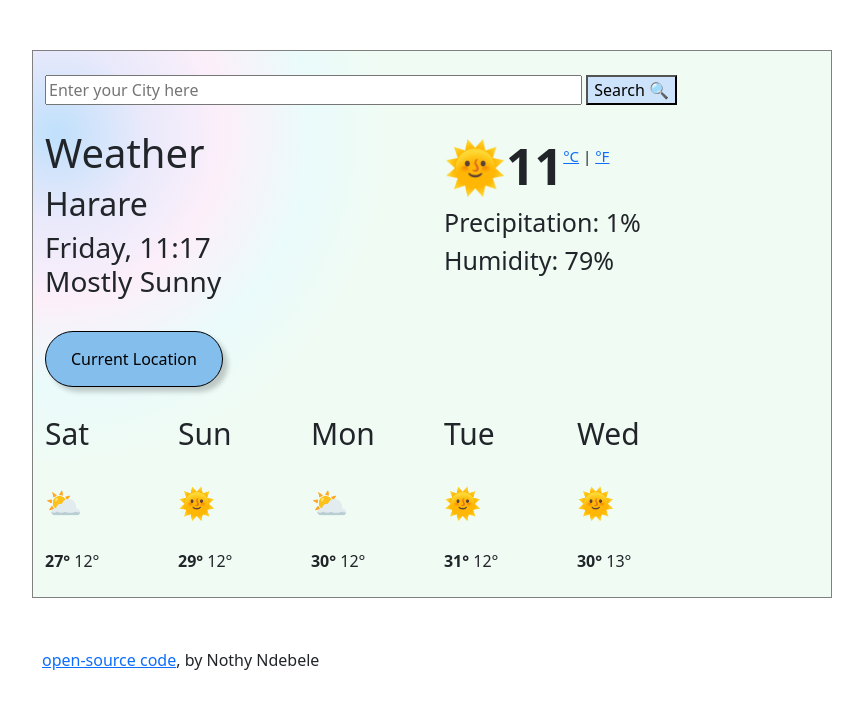
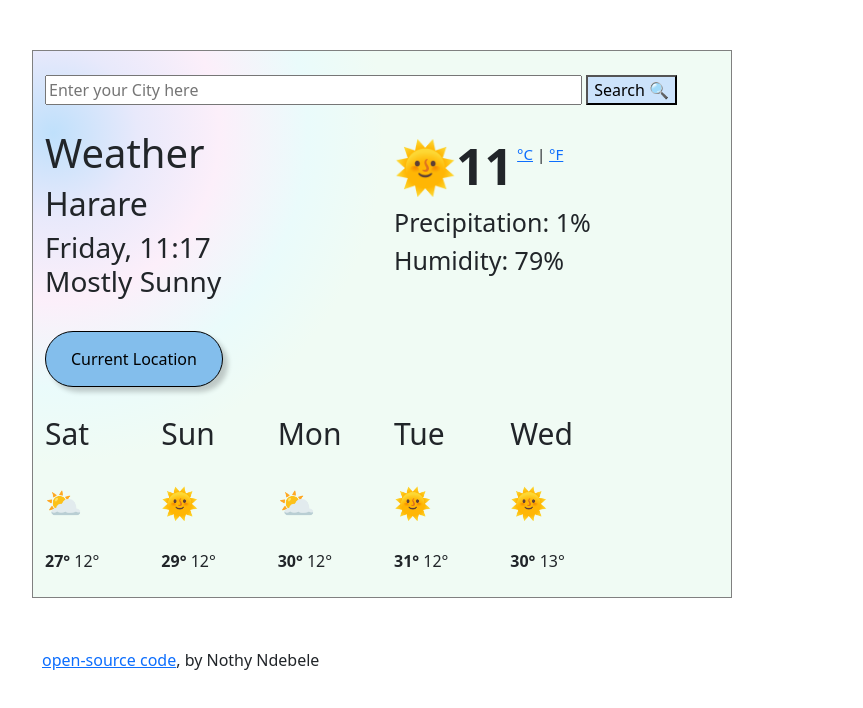
Before and after one commit to kimndex/SheCodes-Plus-Week-5, a plain HTML site: page index.html in a window 1280 px wide. Shown: the whole page, without its empty margins (38-901 px from the left). Drawn offline with nearby package versions, Linux system fonts and the light colour scheme.

Commit message:
corrected units alignment

```diff
--- a/src/styles.css
+++ b/src/styles.css
@@ -19,15 +19,15 @@ div.container {
   );
   margin: 50px 70px;
   border: 1px solid grey;
-  max-width: 800px;
+  max-width: 700px;
   top: 50px;
 }
 .current {
   font-size: 25px;
 }
 .degrees {
-  position: fixed;
-  top: 145px;
+  position: relative;
+  top: -25px;
   font-size: 15px;
   font-weight: 500;
 }
```
Also changed, not shown: index.html (+5 -3 lines).
